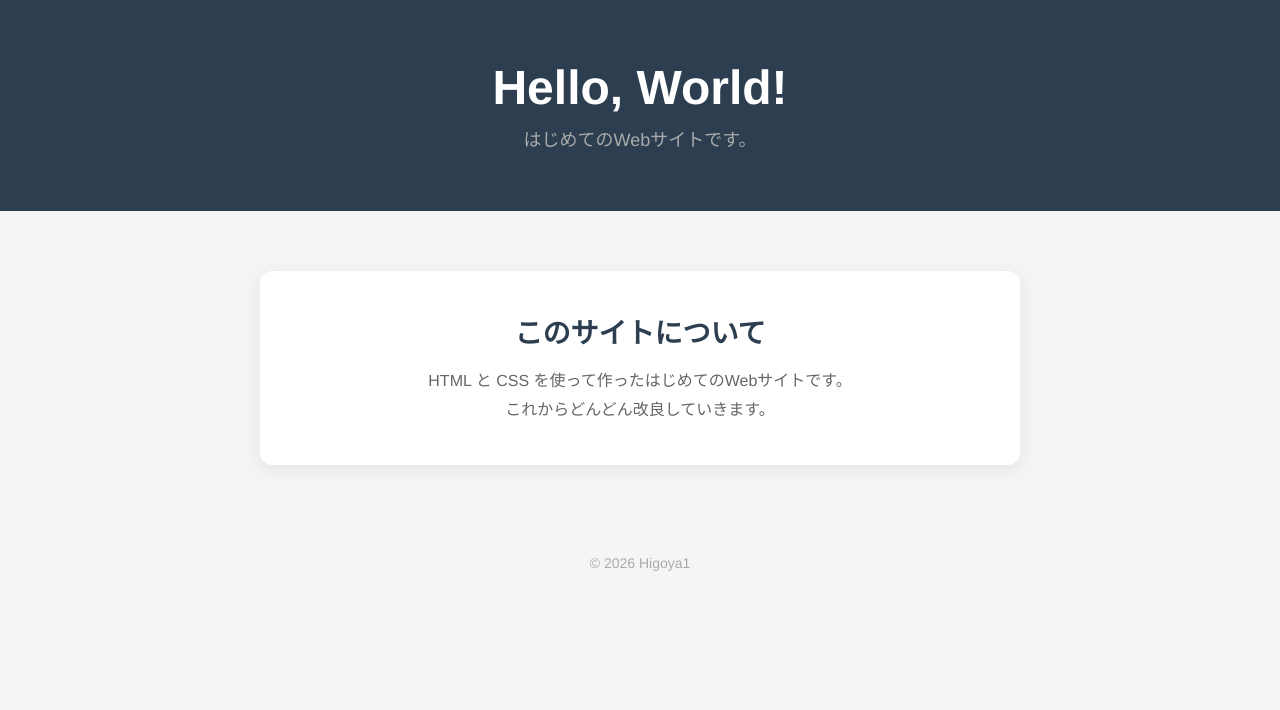
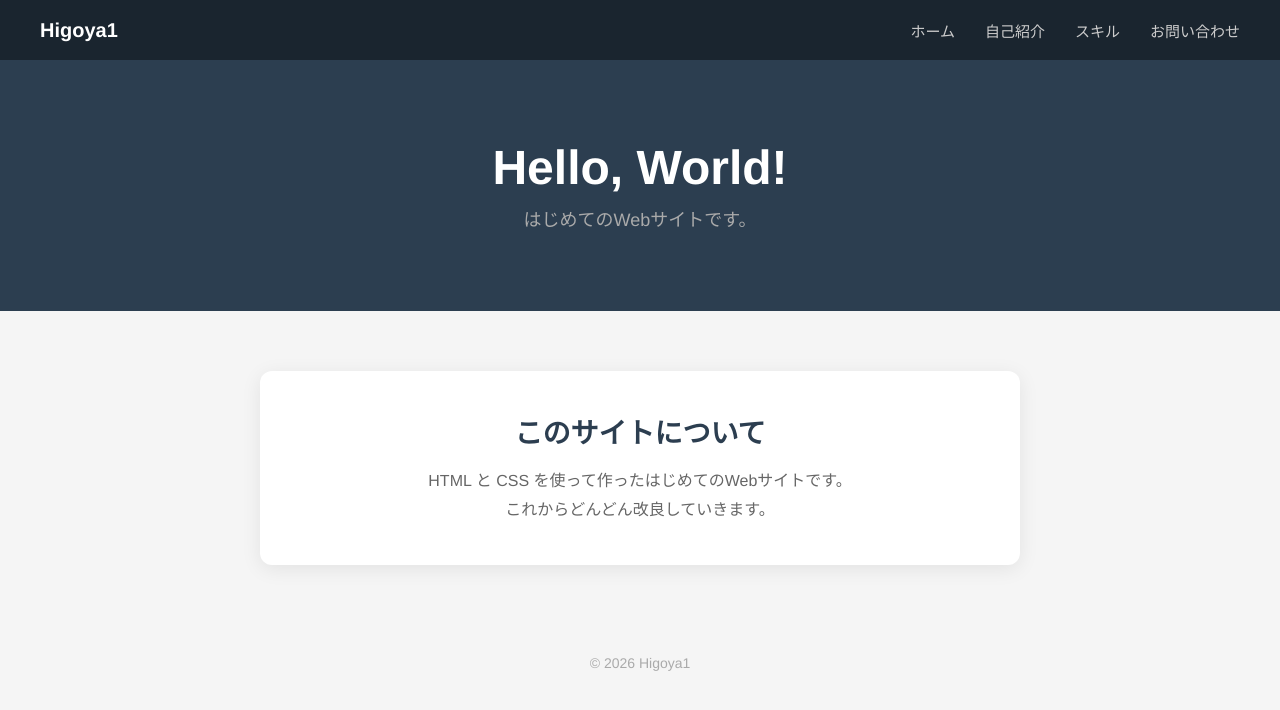
Before and after one commit to Higoya1/Higoya1.github.io, a plain HTML site: page index.html in a window 1280 px wide. Drawn offline with Linux system fonts and the light colour scheme.

Commit message:
Update index.html

```diff
--- a/index.html
+++ b/index.html
@@ -5,7 +5,6 @@
     <meta name="viewport" content="width=device-width, initial-scale=1.0">
     <title>Higoya1のサイト</title>
     <style>
-      /* 全体のリセットと基本設定 */
       * {
         margin: 0;
         padding: 0;
@@ -18,12 +17,46 @@
         color: #333;
       }
 
+      /* ナビゲーション */
+      nav {
+        background-color: #1a252f;
+        padding: 0 40px;
+        display: flex;
+        justify-content: space-between;
+        align-items: center;
+        height: 60px;
+      }
+
+      nav .logo {
+        color: white;
+        font-size: 20px;
+        font-weight: bold;
+        text-decoration: none;
+      }
+
+      nav ul {
+        list-style: none;
+        display: flex;
+        gap: 30px;
+      }
+
+      nav ul li a {
+        color: #ccc;
+        text-decoration: none;
+        font-size: 15px;
+        transition: color 0.3s;
+      }
+
+      nav ul li a:hover {
+        color: white;
+      }
+
       /* ヘッダー */
       header {
         background-color: #2c3e50;
         color: white;
         text-align: center;
-        padding: 60px 20px;
+        padding: 80px 20px;
       }
 
       header h1 {
@@ -74,6 +107,16 @@
   </head>
   <body>
 
+    <nav>
+      <a class="logo" href="#">Higoya1</a>
+      <ul>
+        <li><a href="#">ホーム</a></li>
+        <li><a href="#">自己紹介</a></li>
+        <li><a href="#">スキル</a></li>
+        <li><a href="#">お問い合わせ</a></li>
+      </ul>
+    </nav>
+
     <header>
       <h1>Hello, World!</h1>
       <p>はじめてのWebサイトです。</p>
```
